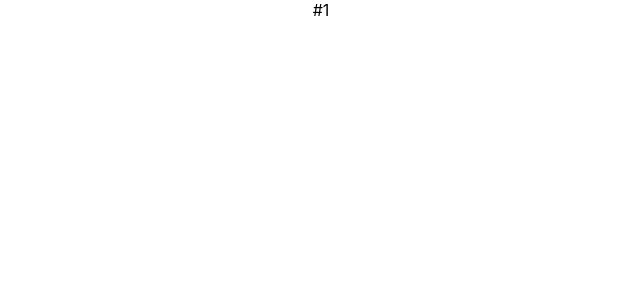
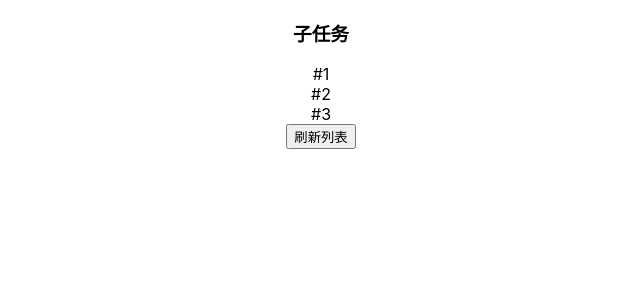
Before and after one commit to iamjoel/awesome-demo-collection, a React app in the folder src/component-design/: page / in a window 1280 px wide. Shown: the top 300 px of the page, without its empty margins (319-959 px from the left). Built offline with nearby package versions, Linux system fonts and the light colour scheme.

Commit message:
add subtask struct

```diff
--- a/src/component-design/src/App.js
+++ b/src/component-design/src/App.js
@@ -1,9 +1,19 @@
+import { useState } from 'react'
 import './App.css';
 import SubTask from './components/sub-task/index.tsx'
+
 function App() {
+  const [list, setList] = useState([])
+  const [isReloadList, setIsReloadList] = useState(false)
   return (
     <div className="App">
-      <SubTask />
+      <SubTask
+        list={list}
+        setList={setList}
+        isReloadList={isReloadList}
+        setIsReloadList={setIsReloadList}
+      />
+      <button onClick={() => setIsReloadList(true)}>刷新列表</button>
     </div>
   );
 }
--- /dev/null
+++ b/src/component-design/src/components/associate/index.tsx
@@ -0,0 +1,31 @@
+import React from 'react'
+import s from './style.scss'
+
+interface IAssociateProps {
+    title: string,
+    list: Record<string, any>[],
+    renderItem: (item: Record<string, any>) => JSX.Element
+}
+
+interface IAssociateState {
+
+}
+
+class Associate extends React.Component<IAssociateProps, IAssociateState> {
+    render() {
+        const { title, list, renderItem } = this.props
+
+        return (
+            <div>
+                <h3>{title}</h3>
+                <div className={s.list}>
+                    {list.map((item) => {
+                        return renderItem(item)
+                    })}
+                </div>
+            </div>
+        )
+    }
+}
+
+export default Associate
--- a/src/component-design/src/components/sub-task/i-sub-task-item/index.tsx
+++ /dev/null
@@ -1,26 +0,0 @@
-import React from 'react'
-import s from './style.scss'
-
-interface ISubTaskItemProps {
-  id: number,
-}
-
-interface ISubTaskItemState {
-
-}
-
-class ISubTaskItem extends React.Component<ISubTaskItemProps, ISubTaskItemState> {
-  // constructor(props: ISubTaskProps) {
-  //   super(props)
-  // }
-
-  render() {
-    const {id} = this.props
-    console.log(s)
-    return (
-      <div className={s.item}>#{id}</div>
-    )
-  }
-}
-
-export default ISubTaskItem
--- a/src/component-design/src/components/sub-task/index.tsx
+++ b/src/component-design/src/components/sub-task/index.tsx
@@ -1,7 +1,14 @@
-import React from 'react';
-import ISubTaskItem from './i-sub-task-item/index.tsx'
+import React from 'react'
+import Associate from '../associate/index.tsx'
+import VSubTaskItem, { ISubTaskItem } from './v-sub-task-item/index.tsx'
+import { fetchList } from './service.ts'
+
 interface ISubTaskProps {
-
+  list: ISubTaskItem[],
+  setList: (list: ISubTaskItem[])=> void,
+  onLoadList: () => void,
+  isReloadList?: boolean, // 控制刷新列表的
+  setIsReloadList?: (isReloadList: boolean) => void
 }
 
 interface ISubTaskState {
@@ -13,13 +20,49 @@ class SubTask extends React.Component<ISubTaskProps, ISubTaskState> {
         super(props)
     }
 
+    componentDidMount() {
+      this.fetchList()
+    }
+
+    componentDidUpdate(prevProps) {
+      const { isReloadList, setIsReloadList } = this.props
+      if (isReloadList && (isReloadList !== prevProps.isReloadList)) {
+        this.fetchList()
+        if (setIsReloadList) {
+          setIsReloadList(false)
+        } else {
+          console.error('setIsReloadList is required!')
+        }
+      }
+    }
+
+    fetchList = async () => {
+      console.log('fetchList')
+      const { setList, onLoadList } = this.props
+      const list = await fetchList()
+      setList(list)
+      onLoadList && onLoadList()
+    }
+
     render() {
+      const { list } = this.props
         return (
             <div>
-        <ISubTaskItem
-          id={1}
+              <Associate
+                title="子任务"
+                list={list}
+                renderItem={this.renderItem}
               />
             </div>
+        )
+    }
+
+    renderItem = (item) => {
+      return (
+        <VSubTaskItem
+          key={item.id}
+          id={item.id}
+        />
       )
     }
 }
--- /dev/null
+++ b/src/component-design/src/components/sub-task/service.ts
@@ -0,0 +1,19 @@
+import { ISubTaskItem } from './v-sub-task-item/index'
+const list:ISubTaskItem[] = [
+  {
+    id: 1,
+  },
+  {
+    id: 2,
+  },
+  {
+    id: 3,
+  }
+]
+export const fetchList =
+  (): Promise<ISubTaskItem[]> =>
+    (
+      new Promise(
+        (resolve: (value: ISubTaskItem[]) => void) => setTimeout(() => resolve(list), 100)
+      )
+    )
--- /dev/null
+++ b/src/component-design/src/components/sub-task/v-sub-task-item/index.tsx
@@ -0,0 +1,27 @@
+import React from 'react'
+import s from './style.scss'
+
+export interface ISubTaskItem {
+  id: number,
+}
+interface ISubTaskItemProps extends ISubTaskItem{
+}
+
+interface ISubTaskItemState {
+
+}
+
+class VSubTaskItem extends React.Component<ISubTaskItemProps, ISubTaskItemState> {
+    constructor(props: ISubTaskItemProps) {
+        super(props)
+    }
+
+    render() {
+        const { id } = this.props
+        return (
+            <div className={s.item}>#{id}</div>
+        )
+    }
+}
+
+export default VSubTaskItem
```
Also changed, not shown: src/component-design/README.md, src/component-design/src/components/associate/style.scss (added), src/component-design/src/components/sub-task/v-sub-task-item/style.scss (renamed from src/component-design/src/components/sub-task/i-sub-task-item/style.scss). Lines whose indentation alone changed are shown as unchanged.
